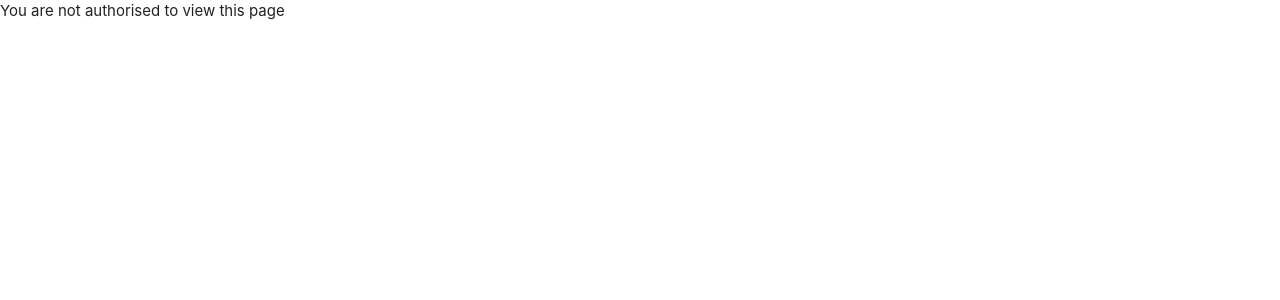
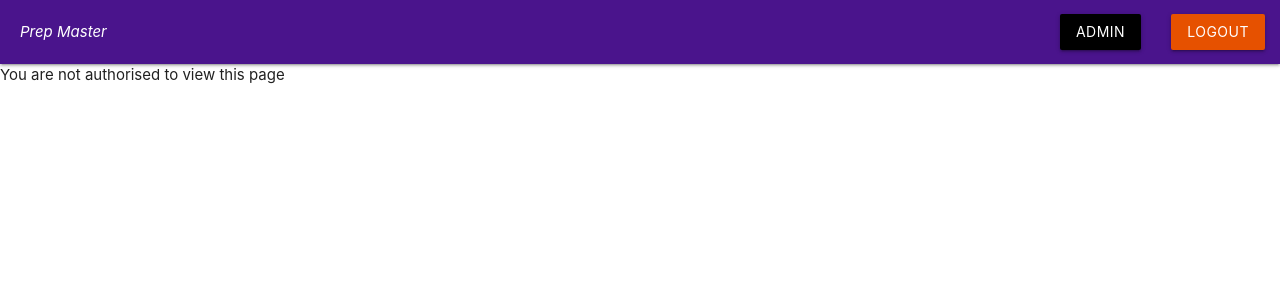
Before and after one commit to AshwinkumarPillai/prep_master_frontend, a React (Create React App) app: page /admin in a window 1280 px wide. Shown: the top 300 px of the page. Built offline with nearby package versions, Linux system fonts and the light colour scheme; no server answers; sample sign-in values are in the browser's storage.

Commit message:
Login/logout and navbar added admin page route check added

```diff
--- a/src/App.css
+++ b/src/App.css
@@ -0,0 +1,5 @@
+.flex_center {
+  display: flex;
+  justify-content: center;
+  align-items: center;
+}
--- a/src/App.js
+++ b/src/App.js
@@ -6,18 +6,23 @@ import Admin from "./pages/admin/admin";
 import PrivateRoute from "./util/privateRoute";
 import LoggedInCheck from "./util/loggedInCheck";
 import AdminTestRoute from "./util/adminTestRoute";
+import AdminPageRoute from "./util/adminPageRoute";
 import Login from "./pages/login";
 import AdminTest from "./pages/admin/admin_test";
+import Navbar from "./components/navbar";
+import PageNotFound from "./pages/PageNotFound";
 
 function App() {
   return (
     <div className="App">
+      <Navbar></Navbar>
       <BrowserRouter>
         <Switch>
-          <PrivateRoute exact path="/admin" component={Admin}></PrivateRoute>
+          <AdminPageRoute exact path="/admin" component={Admin}></AdminPageRoute>
           <LoggedInCheck exact path="/admin/login" component={AdminLogin}></LoggedInCheck>
           <AdminTestRoute exact path="/admin/test_edit" component={AdminTest}></AdminTestRoute>
-          <Route path="*" component={Login}></Route>
+          <Route exact path="/login" component={Login}></Route>
+          <Route path="*" component={PageNotFound}></Route>
         </Switch>
       </BrowserRouter>
     </div>
--- /dev/null
+++ b/src/components/navbar.js
@@ -0,0 +1,59 @@
+import React, { Component } from "react";
+
+export default class navbar extends Component {
+  constructor(props) {
+    super(props);
+    let isLoggedIn = localStorage.getItem("user") ? true : false;
+    this.state = { isLoggedIn };
+  }
+  render() {
+    return (
+      <React.Fragment>
+        <nav>
+          <div className="nav-wrapper  purple darken-4">
+            <a href="/" style={{ paddingLeft: "20px", fontStyle: "italic" }}>
+              Prep Master
+            </a>
+
+            <ul id="nav-mobile" className="right">
+              {this.state.isLoggedIn ? (
+                <React.Fragment>
+                  <li>
+                    <a href="/admin" className="btn black">
+                      Admin
+                    </a>
+                  </li>
+                  <li>
+                    <a
+                      href="/login"
+                      className="btn orange darken-4"
+                      onClick={() => {
+                        this.setState({ isLoggedIn: false });
+                        localStorage.clear();
+                      }}
+                    >
+                      Logout
+                    </a>
+                  </li>
+                </React.Fragment>
+              ) : (
+                <React.Fragment>
+                  <li>
+                    <a href="/register" className="btn red lighten-1">
+                      Register
+                    </a>
+                  </li>
+                  <li>
+                    <a href="/login" className="btn green lighten-1">
+                      Login
+                    </a>
+                  </li>
+                </React.Fragment>
+              )}
+            </ul>
+          </div>
+        </nav>
+      </React.Fragment>
+    );
+  }
+}
--- /dev/null
+++ b/src/pages/PageNotFound.js
@@ -0,0 +1,11 @@
+import React, { Component } from "react";
+
+export default class PageNotFound extends Component {
+  render() {
+    return (
+      <div className="flex_center" style={{ height: "40vh", fontSize: "20px" }}>
+        404! Page Not Found
+      </div>
+    );
+  }
+}
--- a/src/pages/admin/admin.js
+++ b/src/pages/admin/admin.js
@@ -154,7 +154,7 @@ class admin extends Component {
                     this.state.tests.map((test, key) => {
                       return (
                         <div className="col s12 m4" key={key}>
-                          <div className="card purple darken-4">
+                          <div className="card purple darken-3">
                             <div className="card-content white-text">
                               <span className="card-title">{test.name}</span>
                               <p>Number of questions : {test.questions.length}</p>
--- a/src/pages/admin/admin_login.js
+++ b/src/pages/admin/admin_login.js
@@ -25,8 +25,9 @@ class admin_login extends Component {
       if (resp.status === 200) {
         let user = resp.user;
         localStorage.setItem("token", user.token);
-        localStorage.setItem("user", user);
+        localStorage.setItem("user", JSON.stringify(user));
         this.props.history.push("/admin");
+        window.location.reload();
       }
     } catch (error) {
       this.setState({ logginIn: false });
--- a/src/pages/admin/admin_test.js
+++ b/src/pages/admin/admin_test.js
@@ -118,6 +118,24 @@ class admin_test extends Component {
               {this.state.addingQuestion ? (
                 <QuestionAdd cancelAddQuestion={this.cancelAddQuestion} saveQuestion={this.saveQuestion} />
               ) : (
+                <React.Fragment>
+                  <div className="row">
+                    <div className="col s12">
+                      <nav>
+                        <div className="nav-wrapper purple darken-4">
+                          <form>
+                            <div className="input-field">
+                              <input id="search" type="search" required />
+                              <label className="label-icon" htmlFor="search">
+                                <i className="material-icons">search</i>
+                              </label>
+                              <i className="material-icons">close</i>
+                            </div>
+                          </form>
+                        </div>
+                      </nav>
+                    </div>
+                  </div>
                   <div className="row">
                     <div className="col">
                       <button
@@ -147,6 +165,7 @@ class admin_test extends Component {
                       </button>
                     </div>
                   </div>
+                </React.Fragment>
               )}
             </div>
             <br />
@@ -154,10 +173,8 @@ class admin_test extends Component {
           </React.Fragment>
         ) : (
           <div
+            className="flex_center"
             style={{
-              display: "flex",
-              justifyContent: "center",
-              alignItems: "center",
               height: "100vh",
               textAlign: "center",
               fontSize: "20px",
--- a/src/pages/login.js
+++ b/src/pages/login.js
@@ -3,7 +3,7 @@ import { withRouter } from "react-router-dom";
 
 class login extends Component {
   render() {
-    return <div></div>;
+    return <div>hello</div>;
   }
 }
 
--- a/src/util/adminTestRoute.js
+++ b/src/util/adminPageRoute.js
@@ -1,15 +1,17 @@
 import React from "react";
 import { Redirect, Route } from "react-router-dom";
 
-const adminTestRoute = ({ component: Component, ...rest }) => {
-  const testSelected = localStorage.getItem("adminTest") != null ? true : false;
+const PrivateRoute = ({ component: Component, ...rest }) => {
+  const isLoggedIn = localStorage.getItem("user") ? true : false;
 
   return (
     <Route
       {...rest}
-      render={(props) => (testSelected ? <Component {...props} /> : <Redirect to={{ pathname: "/", state: { from: props.location } }} />)}
+      render={(props) =>
+        isLoggedIn ? <Component {...props} /> : <Redirect to={{ pathname: "/admin/login", state: { from: props.location } }} />
+      }
     />
   );
 };
 
-export default adminTestRoute;
+export default PrivateRoute;
```
Lines whose indentation alone changed are shown as unchanged.
